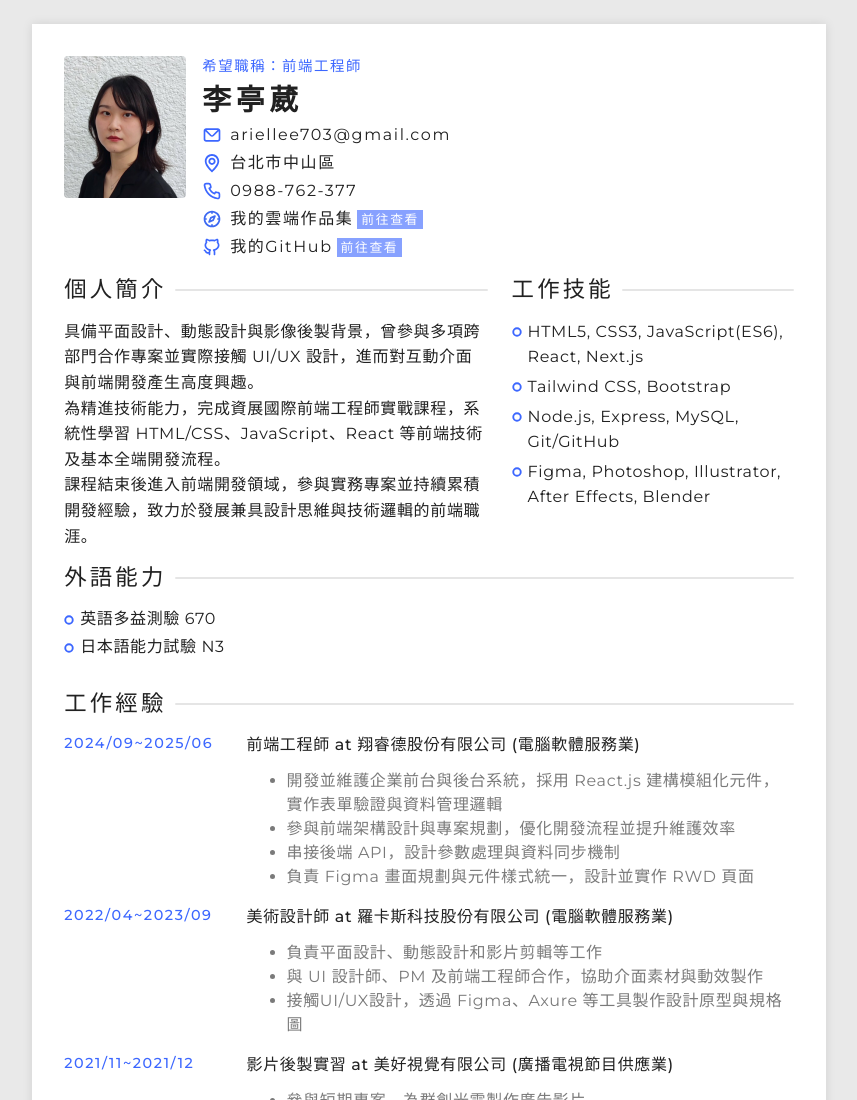
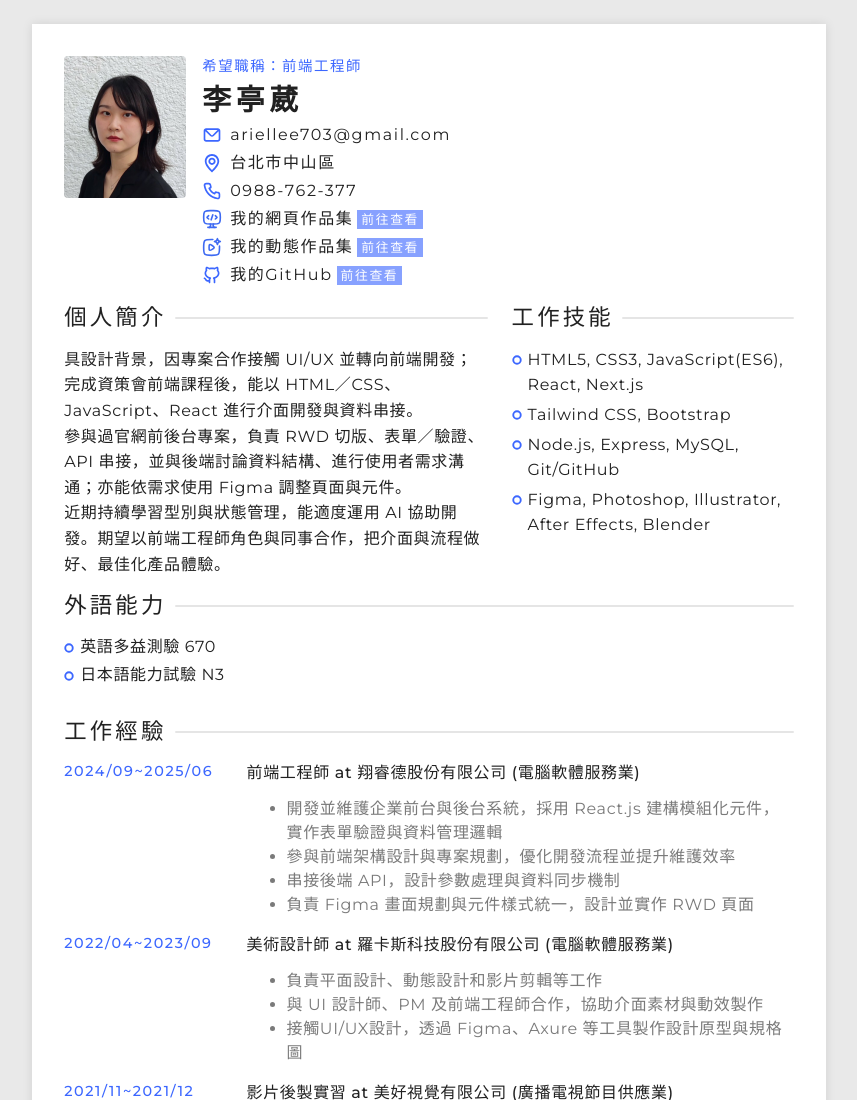
Before and after one commit to simpleme37/resume, a plain HTML site: page index.html in a window 1280 px wide. Shown: the top 1100 px of the page, without its empty margins (211-1068 px from the left). Drawn offline with Linux system fonts and the light colour scheme; a web font is replaced by a local one.

Commit message:
feat: update summary copy, add portfolio link, set OG share image

```diff
--- a/index.html
+++ b/index.html
@@ -3,7 +3,16 @@
   <head>
     <meta charset="UTF-8" />
     <meta name="viewport" content="width=device-width, initial-scale=1.0" />
+    <title>李亭葳｜簡歷</title>
+    <meta
+      name="description"
+      content="Ting-Wei Lee｜Frontend UI Engineer。React / Next.js / RWD / Motion。線上簡歷與作品連結。"
+    />
+    <link rel="canonical" href="https://resume-xi-tan.vercel.app" />
+
     <link rel="stylesheet" href="./style.css" />
+
+    <!-- Fonts -->
     <link rel="preconnect" href="https://fonts.googleapis.com" />
     <link rel="preconnect" href="https://fonts.gstatic.com" crossorigin />
     <link
@@ -14,7 +23,23 @@
       href="https://fonts.googleapis.com/css2?family=Montserrat:ital,wght@0,100..900;1,100..900&display=swap"
       rel="stylesheet"
     />
-    <title>李亭葳｜履歷</title>
+
+    <!-- Open Graph -->
+    <meta property="og:type" content="website" />
+    <meta property="og:locale" content="zh_TW" />
+    <meta property="og:title" content="李亭葳｜前端工程師（網頁版簡歷）" />
+    <meta
+      property="og:description"
+      content="Frontend（React）。作品與經歷彙整。"
+    />
+    <meta property="og:url" content="https://resume-xi-tan.vercel.app" />
+    <meta
+      property="og:image"
+      content="https://resume-xi-tan.vercel.app/og/resume-review"
+    />
+    <meta property="og:image:width" content="1200" />
+    <meta property="og:image:height" content="630" />
+    <meta property="og:image:alt" content="Ting-Wei Lee — Resume 封面" />
   </head>
 
   <body>
@@ -54,7 +79,20 @@
           </p>
           <p class="profile-content">
             <img
-              src="./Icons/icon-site.svg"
+              src="./Icons/icon-website.svg"
+              alt="site-icon"
+              class="inline icon"
+            />
+            <a
+              href="https://tingwei-portfolio-ochre.vercel.app/"
+              target="_blank"
+              id="link-portfolio"
+              >我的網頁作品集</a
+            >
+          </p>
+          <p class="profile-content">
+            <img
+              src="./Icons/icon-video.svg"
               alt="site-icon"
               class="inline icon"
             />
@@ -62,7 +100,7 @@
               href="https://drive.google.com/drive/folders/13iPC0NseDQxqpcXLObZXylrMnzmWheP2"
               target="_blank"
               id="link-video"
-              >我的雲端作品集</a
+              >我的動態作品集</a
             >
           </p>
           <p class="profile-content">
@@ -90,11 +128,14 @@
               <div class="title-border"></div>
             </div>
             <p class="paragraph">
-              具備平面設計、動態設計與影像後製背景，曾參與多項跨部門合作專案並實際接觸
-              UI/UX 設計，進而對互動介面與前端開發產生高度興趣。
-              <br />為精進技術能力，完成資展國際前端工程師實戰課程，系統性學習
-              HTML/CSS、JavaScript、React 等前端技術及基本全端開發流程。
-              <br />課程結束後進入前端開發領域，參與實務專案並持續累積開發經驗，致力於發展兼具設計思維與技術邏輯的前端職涯。
+              具設計背景，因專案合作接觸 UI/UX
+              並轉向前端開發；完成資策會前端課程後，能以
+              HTML／CSS、JavaScript、React 進行介面開發與資料串接。
+              <br />參與過官網前後台專案，負責 RWD 切版、表單／驗證、API
+              串接，並與後端討論資料結構、進行使用者需求溝通；亦能依需求使用
+              Figma 調整頁面與元件。
+              <br />近期持續學習型別與狀態管理，能適度運用 AI
+              協助開發。期望以前端工程師角色與同事合作，把介面與流程做好、最佳化產品體驗。
             </p>
           </div>
         </div>
--- a/style.css
+++ b/style.css
@@ -239,7 +239,8 @@ ul.horizontal-list li:not(:last-child) {
 }
 
 #link-video::after,
-#link-github::after {
+#link-github::after,
+#link-portfolio::after {
   content: "前往查看";
   font-size: 0.8rem;
   margin-left: 4px;
@@ -249,7 +250,8 @@ ul.horizontal-list li:not(:last-child) {
 }
 
 #link-video:hover::after,
-#link-github:hover::after {
+#link-github:hover::after,
+#link-portfolio:hover::after {
   background-color: var(--primary);
   transition: 0.2s ease-in-out;
 }
```
Also changed, not shown: Icons/icon-site.svg (deleted), Icons/icon-video.svg (added), Icons/icon-website.svg (added), og/resume_preview.png (added), resume_preview.png (added).
